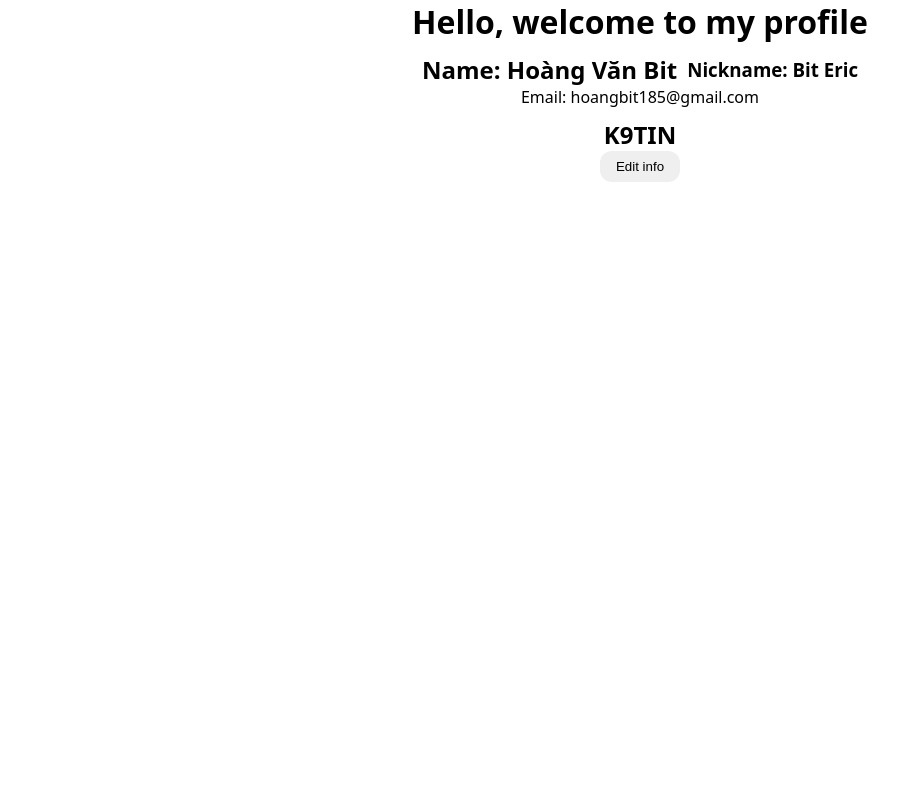
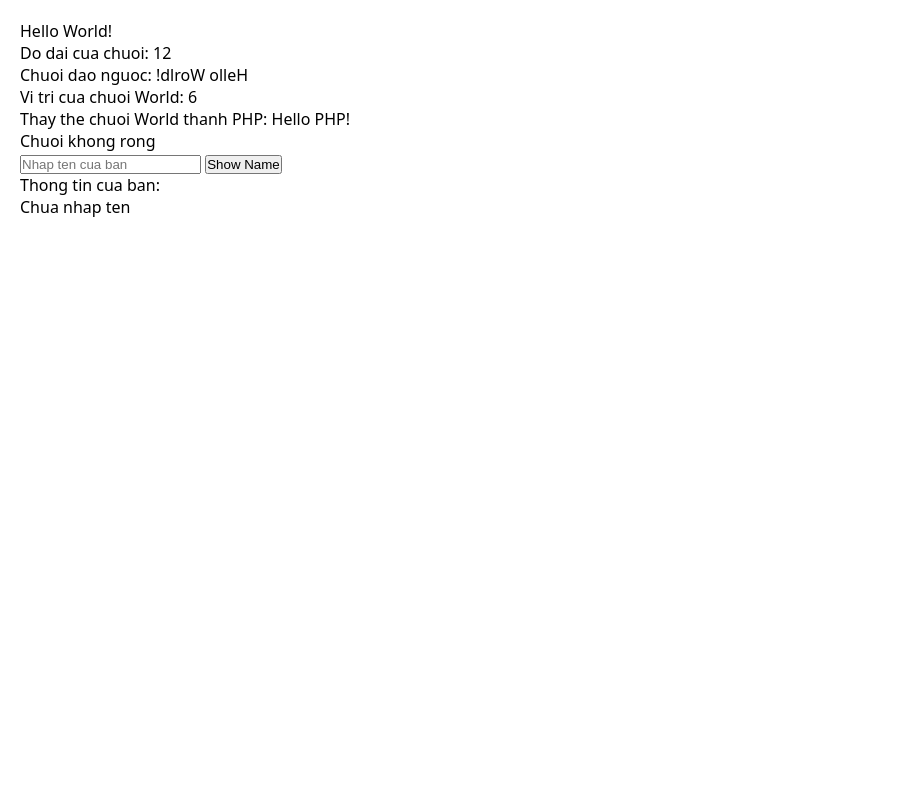
Before and after one commit to thuy-cmd/php, a PHP site: page /test.php in a window 1280 px wide. Shown: the whole page, without its empty margins (0-910 px from the left). Run offline with PHP 8.4, Linux system fonts and the light colour scheme.

Commit message:
them kien thuc

```diff
--- a/array.php
+++ b/array.php
@@ -5,11 +5,13 @@
 ?>
 <!DOCTYPE html>
 <html lang="en">
+
 <head>
     <meta charset="UTF-8">
     <meta name="viewport" content="width=device-width, initial-scale=1.0">
     <title>Array in PHP</title>
 </head>
+
 <body>
     <?php
         foreach ($courses as $course) {
@@ -79,4 +81,5 @@
         echo "</pre>";
     ?>
 </body>
+
 </html>
--- a/bt/bai2.php
+++ b/bt/bai2.php
@@ -1,11 +1,12 @@
-
 <!DOCTYPE html>
 <html lang="en">
+
 <head>
     <meta charset="UTF-8">
     <meta name="viewport" content="width=device-width, initial-scale=1.0">
     <title>Bai 2</title>
 </head>
+
 <body>
     <h1>Bai tap 2</h1>
     <form action="" method="post">
@@ -24,4 +25,5 @@
         ?>
     </pre>
 </body>
+
 </html>
--- a/bt/bai3.php
+++ b/bt/bai3.php
@@ -1,10 +1,12 @@
 <!DOCTYPE html>
 <html lang="en">
+
 <head>
     <meta charset="UTF-8">
     <meta name="viewport" content="width=device-width, initial-scale=1.0">
     <title>Bai 3</title>
 </head>
+
 <body>
     <h3>Bài 3 — Bảng cửu chương (2 → 9)</h3>
     <pre><?php
@@ -17,4 +19,5 @@
         }
     ?></pre>
 </body>
+
 </html>
--- a/test.php
+++ b/test.php
@@ -1,139 +1,71 @@
 <?php
-    $user = [
-        "name" => "Hoàng Văn Bit",
-        "nickname"=> "Bit Eric",
-        "age"=> "20",
-        "email"=> "hoangbit185@gmail.com",
-        "class"=> "K9TIN",
-    ];
-    if ($_SERVER["REQUEST_METHOD"] == "POST") {
-        $user["name"] = $_POST["name"];
-        $user["nickname"] = $_POST["nickname"];
-        $user["email"] = $_POST["email"];
-        $user["class"] = $_POST["class"];
+    $txt = "Hello World!";
+    echo $txt;
+    echo "<br>";
+    echo "Do dai cua chuoi: " . strlen($txt) . "<br>"; // do dai chuoi
+    echo "Chuoi dao nguoc: " . strrev($txt) . "<br>"; // dao nguoc chuoi
+    echo "Vi tri cua chuoi World: " . strpos($txt, "World") . "<br>"; // vi tri chuoi con trong chuoi cha
+    echo "Thay the chuoi World thanh PHP: " . str_replace("World", "PHP", $txt) . "<br>"; // thay the chuoi con trong chuoi cha
+    if ($txt != "") {
+        echo "Chuoi khong rong";
+    } else {
+        echo "Chuoi rong";
     }
 ?>
 <!DOCTYPE html>
 <html lang="en">
+
 <head>
     <meta charset="UTF-8">
     <meta name="viewport" content="width=device-width, initial-scale=1.0">
-    <title>Hello nhom 3</title>
+    <title>File test PHP</title>
     <style>
-        *{
+    * {
         margin: 0;
         padding: 0;
     }
+
     html {
         font-size: 62.5%;
     }
+
     body {
-            position: relative;
-            text-align: center;
         font-size: 1.6rem;
+        padding: 20px;
         font-family: system-ui, -apple-system, BlinkMacSystemFont, 'Segoe UI', Roboto, Oxygen, Ubuntu, Cantarell, 'Open Sans', 'Helvetica Neue', sans-serif;
-        }
-        .info__name {
-            margin-top: 10px;
-            display: flex;
-            gap: 10px;
-            align-items: center;
-            justify-content: center;
-        }
-        .class {
-            margin-top: 10px;
-        }
-        .button {
-            border: none;
-            outline: none;
-            cursor: pointer;
-            padding: 8px 16px;
-            border-radius: 12px;
-        }
-        .modal {
-            position: relative;
-            display: none;
-            align-items: center;
-            justify-content: center;
-        }
-        .modal.show {
-            display: flex;
-            box-shadow: 0 0 5px rgba(0, 0, 0, 0.4);
-        }
-        .overlay {
-            position: fixed;
-            inset: 0;
-            background-color: rgba(0, 0, 0, 0.5);
-        }
-        .edit__modal {
-            min-width: 200px;
-            align-items: center;
-            position: absolute;
-        }
-        .edit__content {
-            padding: 20px;
-            border-radius: 20px;
-            background-color: aliceblue;
     }
     </style>
 </head>
+
 <body>
-    <div class="info">
-        <h1>Hello, welcome to my profile</h1>
-        <div class="container">
+    <form action="" method="post">
+        <input type="text" placeholder="Nhap ten cua ban" id="name" name="name">
+        <button type="submit">Show Name</button>
+    </form>
     <div class="info__name">
-                <h2>Name: <?= $user["name"]?></h2>
-                <h3>Nickname: <?= $user["nickname"]?></h3>
-            </div>
-            <div class="email">
-                <p>Email: <?= $user["email"] ?></p>
-            </div>
-            <div class="class"><h2><?= $user["class"] ?></h2></div>
-            <button class="button">Edit info</button>
-        </div>
-    </div>
-    <div class="link">
-        <a href=""></a>
-    </div>
-    <div class="modal">
-        <div class="overlay"></div>
-        <div class="edit__modal">
-            <div class="edit__content">
-                <h2>Edit information</h2>
-                <form action="" method="POST">
-                    <div class="form__group">
-                        <label for="editname">Enter your name:</label>
-                        <input id="editname" type="text" name="name" class="form__input" value="<?= $user['name'] ?>">
-                    </div>
-                    <div class="form__group">
-                        <label for="nickname">Enter your nickname:</label>
-                        <input id="nickname" type="text" name="nickname" class="form__input" value="<?= $user['nickname'] ?>">
-                    </div>
-                    <div class="form__group">
-                        <label for="editemail">Enter your email:</label>
-                        <input id="editemail" type="email" name="email" class="form__input" value="<?= $user['email'] ?>">
-                    </div>
-                    <div class="form__group">
-                        <label for="editclass">Enter your class:</label>
-                        <input id="editclass" type="text" name="class" class="form__input" value="<?= $user['class'] ?>">
-                    </div>
-                    <button class="save" type="submit">Save</button>
-            </form>
-            </div>
-        </div>
+        <span>Thong tin cua ban:</span>
+        <br>
+        <span id="showName">
+            <?php
+                $name = "";
+                if (isset($_POST["name"])) {
+                    $name = $_POST["name"];
+                    if ($name == "") {
+                        echo "Vui long nhap ten";
+                    }
+                    else {
+                        echo "Ten cua ban la: " . $name;
+                    }
+                }
+                else {
+                    echo "Chua nhap ten";
+                }
+            ?>
+        </span>
     </div>
     <script>
-        const modal = document.querySelector(".modal");
-        const button = document.querySelector(".button");
-        const overlay = document.querySelector(".overlay");
-        const save = document.querySelector('.save');
-
-        button.addEventListener('click', () => {
-            modal.classList.add('show')
-        })
-        overlay.addEventListener('click', () => {
-            modal.classList.remove('show')
-        })
+    window.addEventListener('load', (e) => e.preventDefault());
     </script>
 </body>
+
 </html>
```
Also changed, not shown: bt/calc.php (+8 -3 lines), bt/ptb2.php (+10 -4 lines), login.php (+6 -2 lines), loop.php (added, +60 -0 lines), main.php (+6 -3 lines), user.php (added, +139 -0 lines), 1 other file. Lines whose indentation alone changed are shown as unchanged.
